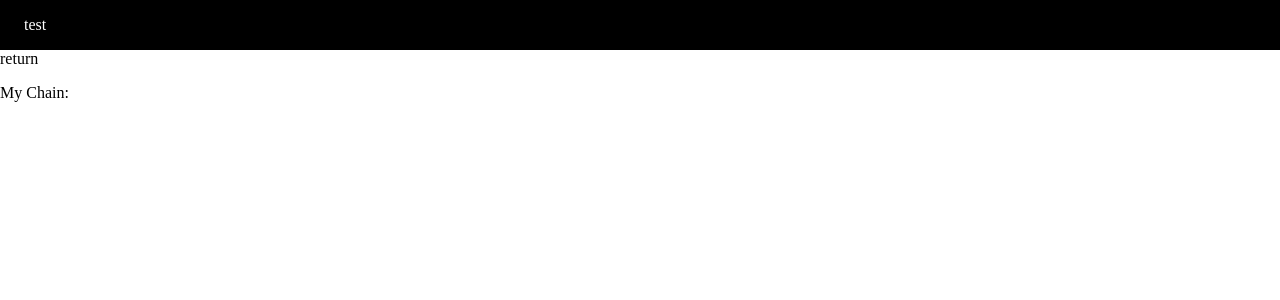
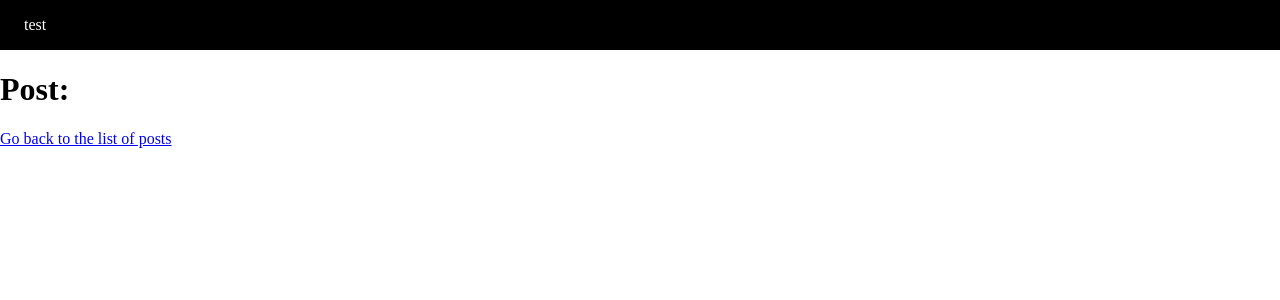
Before and after one commit to dbudimir/order4, a Next.js app: page /chains in a window 1280 px wide. Shown: the top 300 px of the page. Built offline with nearby package versions, Linux system fonts and the light colour scheme.

Commit message:
Testing in new branch

```diff
--- a/components/Chains.js
+++ b/components/Chains.js
@@ -28,8 +28,8 @@ class Chains extends Component {
       const { chains } = this.props.chains;
       const chainCard = chains.map((chain, index) => (
          <Link
-            href={`/chains?slug=${chain.name.replace('&', 'and')}`}
-            as={`/chains/${chain.name.replace('&', 'and')}`}
+            href={`/chains?chain=${chain.name}`}
+            as={`/chains/${chain.name}`}
          >
             <h3>{chain.name}</h3>
          </Link>
--- a/pages/chains.js
+++ b/pages/chains.js
@@ -1,17 +1,24 @@
-import React, { Component } from 'react';
-import { useRouter } from 'next/router';
+import { Component } from 'react';
+import Link from 'next/link';
 import Layout from '../components/Layout';
 
-function Chains() {
-   const router = useRouter();
-   const { slug } = router.query;
+class Chains extends Component {
+   static getInitialProps({ query }) {
+      return { chainName: query.chain };
+   }
 
-   return (
-      <div>
-         <Layout />
-         return <p>My Chain: {slug}</p>
-      </div>
-   );
+   render() {
+      console.log(this.props);
+      return (
+         <div>
+            <Layout />
+            <h1>Post: {this.props.chainName}</h1>
+            <Link href="/">
+               <a>Go back to the list of posts</a>
+            </Link>
+         </div>
+      );
+   }
 }
 
 export default Chains;
```
Also changed, not shown: server.js (+42 -9 lines), temp-server.js (added, +15 -0 lines).
